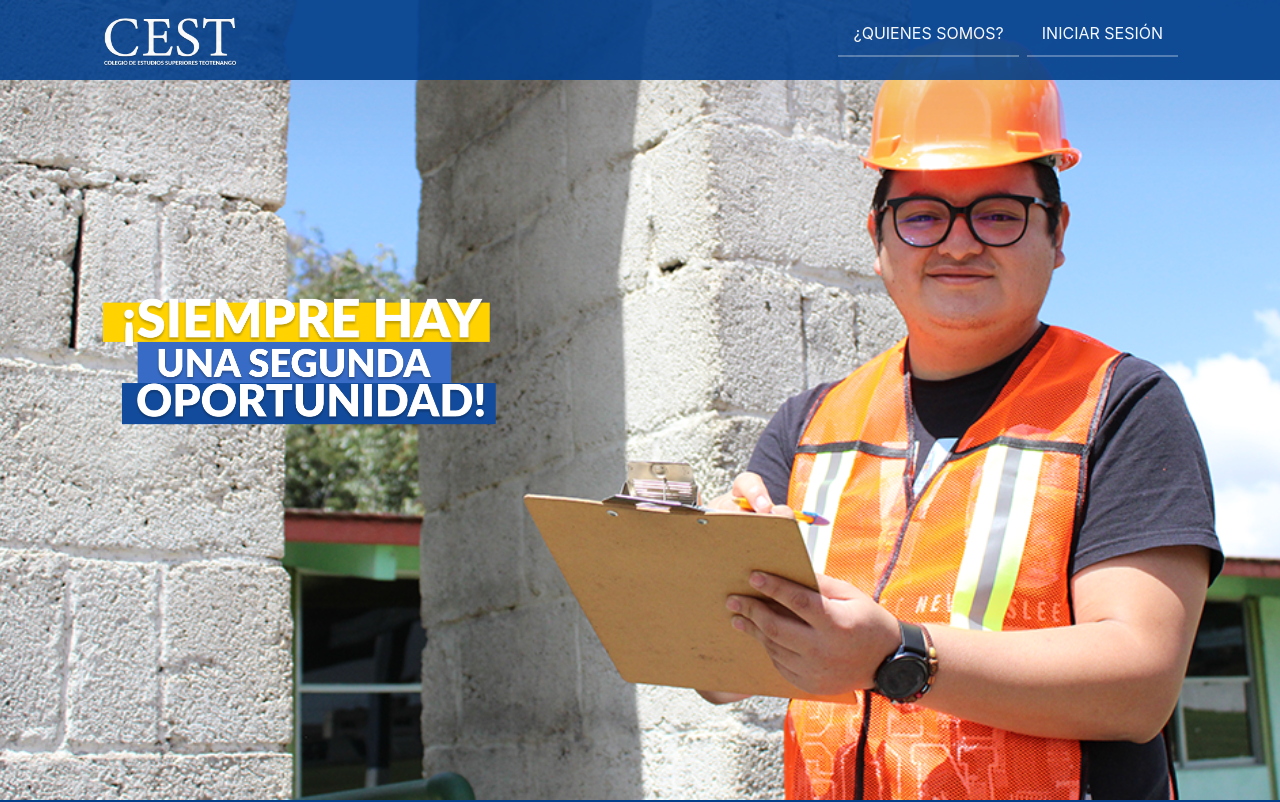
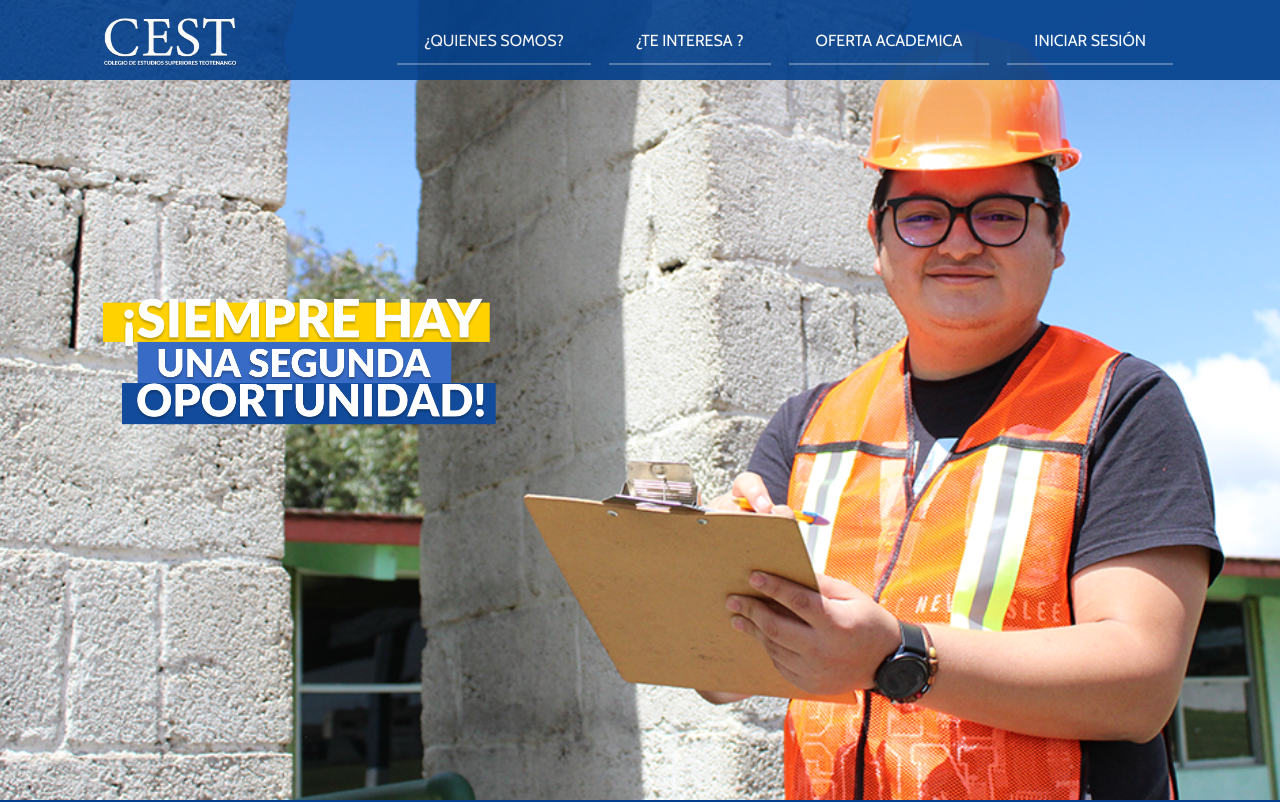
Before and after one commit to Bandu19/cest_colegio, a React (Vite) app: page / in a window 1280 px wide. Shown: the top 802 px of the page. Built offline with nearby package versions, Linux system fonts and the light colour scheme.

Commit message:
Pagina-Mobile-prt-1-NavBar

```diff
--- a/src/colegio/data/Navbar.elements.js
+++ b/src/colegio/data/Navbar.elements.js
@@ -7,7 +7,7 @@ export const MobileIcon = styled.div`
 
    @media screen and (max-width: 768px) {
       display: flex;
-      justify-content-center;
+      /* justify-content-center; */
       cursor: pointer;
 
       svg {
@@ -20,12 +20,13 @@ export const Menu = styled.ul`
    height: 100%;
    display: flex;
    list-style: none;
+   margin-bottom: 0;
 
    @media screen and (max-width: 768px) {
       background-color: #23394d;
       position: absolute;
-
-      right 0;
+      opacity: 1;
+      right: ${({ open }) => (open ? "0" : "-100%")};
       top: 80px;
       width: 52%;
       height: 90vh;
@@ -33,5 +34,42 @@ export const Menu = styled.ul`
       flex-direction: column;
       align-items: center;
       transition: 0.5s all ease;
+      padding-left: 0;
+   }
+
+   @media screen and (max-width: 425px) {
+      background-color: #23394d;
+      position: absolute;
+      opacity: 1;
+      right: ${({ open }) => (open ? "0" : "-100%")};
+      top: 78px;
+      width: 52%;
+      height: 100vh;
+      justify-content: center;
+      flex-direction: column;
+      align-items: center;
+      transition: 0.5s all ease;
+      padding-left: 0;
    }
 `;
+
+export const MenuItem = styled.div`
+   /* height: 100%; */
+   padding: 2px 5px;
+   margin: 15px 0;
+   @media screen and (max-width: 768px) {
+      width: 100%;
+      height: 70px;
+      display: flex;
+      justify-content: center;
+      align-items: center;
+      font-family: "Cabin", sans-serif;
+      font-size: 110%;
+
+      &:hover {
+         color: #fff;
+         background-color: #e0792a;
+         transition: 0.5s all ease;
+      }
+   }
+`;
--- a/src/css/index.css
+++ b/src/css/index.css
@@ -71,12 +71,6 @@ nav {
 .img-logo {
    width: 11rem;
 }
-.nav_items {
-   color: rgb(172, 14, 14);
-   margin-right: 20px;
-   padding: 10px 15px;
-   font-weight: inherit;
-}
 
 /**********************************************************************/
 
@@ -126,13 +120,23 @@ nav {
 
    transition: 0.3s;
 }
-
+/****CAMBIOS IMPORTANTES PARA EL NAVBAR****/
 .nav__link:hover:after {
    width: 100%;
 }
 
 .padding_bottom {
    padding-top: 10px;
+}
+
+.icono_link svg,
+.icono_link2 svg {
+   display: none;
+   fill: #fff;
+}
+
+.icono_portada {
+   display: none;
 }
 
 /********************SECTION-MAIN**************************************************/
@@ -230,8 +234,16 @@ nav {
    color: #fff;
 }
 
-/************MEDIAQUERY********/
+/* .icono_link {
+   width: 100%;
+   height: 100%;
+   display: flex;
+   align-items: center;
+} */
+
+/****************************MEDIAQUERY******************************/
 @media (max-width: 768px) {
+   /****************************MEDIAQUERY-NAVBAR******************************/
    .img-logo {
       width: 8rem;
    }
@@ -245,4 +257,54 @@ nav {
    nav {
       padding-top: 10px;
    }
+   .nav_mod {
+      opacity: 1;
+   }
+   .items-cta {
+      border-bottom: none;
+      transition: all 300ms;
+      padding: 0;
+      margin: 0;
+   }
+   .icono_link {
+      width: 100%;
+      display: flex;
+      justify-content: left;
+   }
+   .icono_link svg {
+      display: flex;
+      margin-right: 25px;
+   }
+
+   .icono_link #text {
+      margin-left: 15px;
+   }
+
+   .icono_link2 {
+      width: 100%;
+      display: flex;
+   }
+
+   .icono_link2 svg {
+      display: flex;
+      margin-right: 25px;
+   }
+
+   .icono_portada {
+      display: flex;
+   }
+   .img-logo_mb {
+      width: 24rem;
+      padding-left: 15px;
+   }
+   /****************************MEDIAQUERY-SECCTION******************************/
 }
+
+@media (max-width: 425px) {
+   .img-logo_mb {
+      width: 18rem;
+      padding-left: 15px;
+   }
+}
+
+/* */
--- a/src/ui/componentes/Navbar.jsx
+++ b/src/ui/componentes/Navbar.jsx
@@ -1,12 +1,22 @@
 // import { Link, NavLink } from "react-router-dom";
+import { useState } from "react";
 import "../../css/index.css";
 import imgLogo from "../../assets/cest_superior_izquierdo.png";
-import { MobileIcon, Menu } from "../../colegio/data/Navbar.elements";
-import { FaBars } from "react-icons/fa";
 
+import { MobileIcon, Menu, MenuItem } from "../../colegio/data/Navbar.elements";
+import {
+   FaBars,
+   FaBalanceScale,
+   FaUserTie,
+   FaCubes,
+   FaHome,
+   FaTimes,
+} from "react-icons/fa";
 import { IconContext } from "react-icons";
 
 export const Navbar = () => {
+   const [showMobileMenu, setShowMobileMenu] = useState(false);
+
    return (
       <div className="container ">
          <IconContext.Provider value={{ style: { fontSize: "2em" } }}>
@@ -24,17 +34,71 @@ export const Navbar = () => {
                {/* ANCLAS */}
 
                <div className="col-auto ">
-                  <Menu>
-                     <a className="text-reset nav_items items-cta row  " href="#">
-                        ¿Quienes Somos?
+                  <Menu open={showMobileMenu}>
+                     <a href="#" className="icono_portada justify-content-center">
+                        <img src={imgLogo} alt="Logo CEST" className="img-logo_mb" />
                      </a>
-                     <a className="text-reset nav_items items-cta row " href="#">
-                        Iniciar Sesión
-                     </a>
+
+                     <MenuItem>
+                        <a
+                           className="text-reset nav_items items-cta row fuente_letrra  "
+                           href="#"
+                           /* PARA CERRAR LOS ENLACES */
+                           onClick={() => setShowMobileMenu(!showMobileMenu)}
+                        >
+                           <div className="icono_link ">
+                              <FaBalanceScale />
+                              ¿Quienes Somos?
+                           </div>
+                        </a>
+                     </MenuItem>
+                     <MenuItem>
+                        <a
+                           className="text-reset nav_items items-cta row fuente_letrra "
+                           href="#"
+                           /* PARA CERRAR LOS ENLACES */
+                           onClick={() => setShowMobileMenu(!showMobileMenu)}
+                        >
+                           <div className="icono_link2 ">
+                              <FaUserTie />
+                              ¿Te interesa ?
+                           </div>
+                        </a>
+                     </MenuItem>
+                     <MenuItem>
+                        <a
+                           className="text-reset nav_items items-cta row fuente_letrra "
+                           href="#"
+                           /* PARA CERRAR LOS ENLACES */
+                           onClick={() => setShowMobileMenu(!showMobileMenu)}
+                        >
+                           <div className="icono_link ">
+                              <FaCubes />
+                              Oferta Academica
+                           </div>
+                        </a>
+                     </MenuItem>
+                     <MenuItem>
+                        <a
+                           className="text-reset nav_items items-cta row fuente_letrra "
+                           href="#"
+                           /* PARA CERRAR LOS ENLACES */
+                           onClick={() => setShowMobileMenu(!showMobileMenu)}
+                        >
+                           <div className="icono_link ">
+                              <FaHome />
+                              Iniciar Sesión
+                           </div>
+                        </a>
+                     </MenuItem>
                   </Menu>
                </div>
-               <MobileIcon className="justify-content-center">
-                  <FaBars />
+
+               <MobileIcon
+                  className="justify-content-center"
+                  onClick={() => setShowMobileMenu(!showMobileMenu)}
+               >
+                  {showMobileMenu ? <FaTimes /> : <FaBars />}
                </MobileIcon>
             </nav>
          </IconContext.Provider>
```
